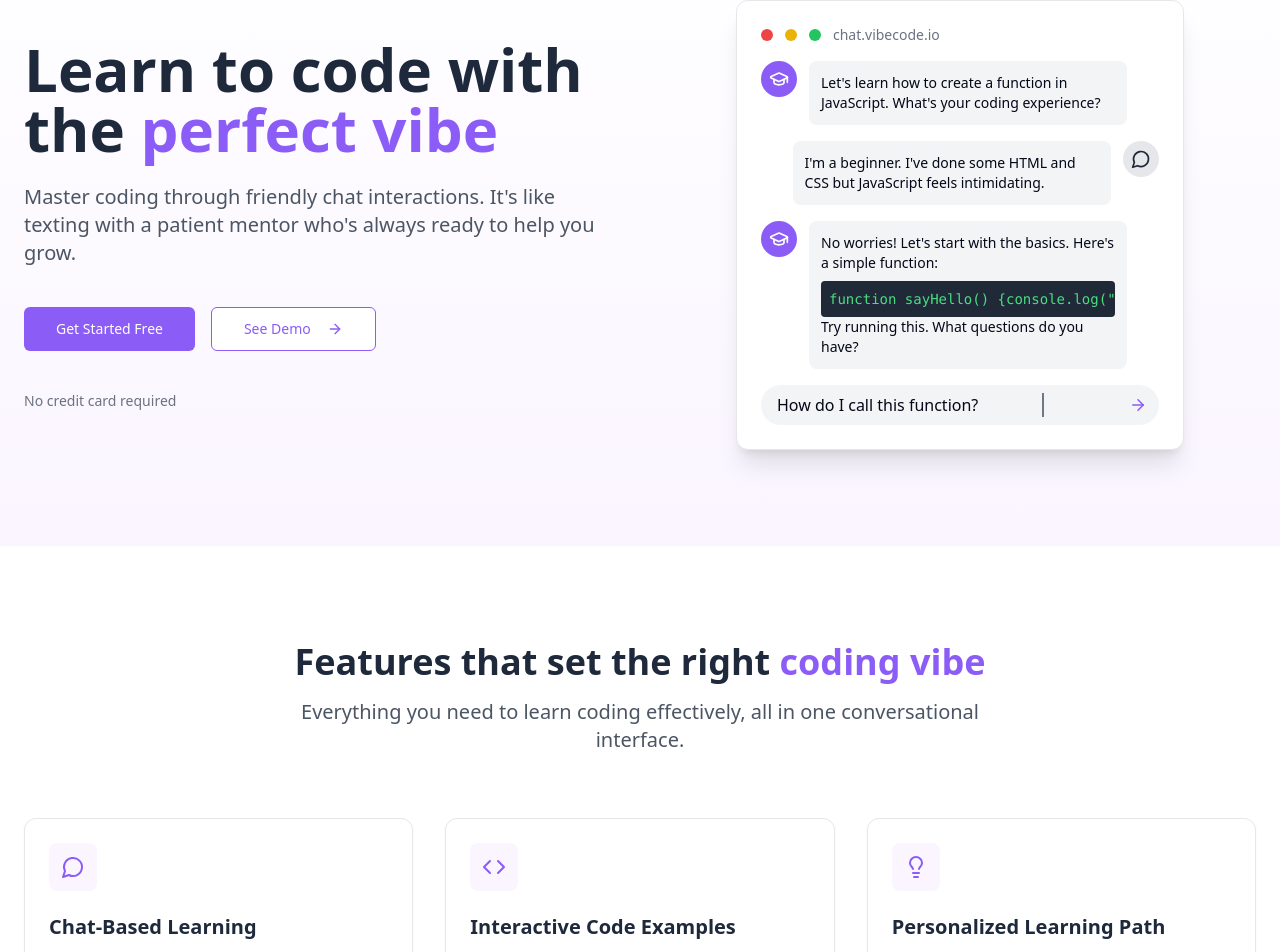
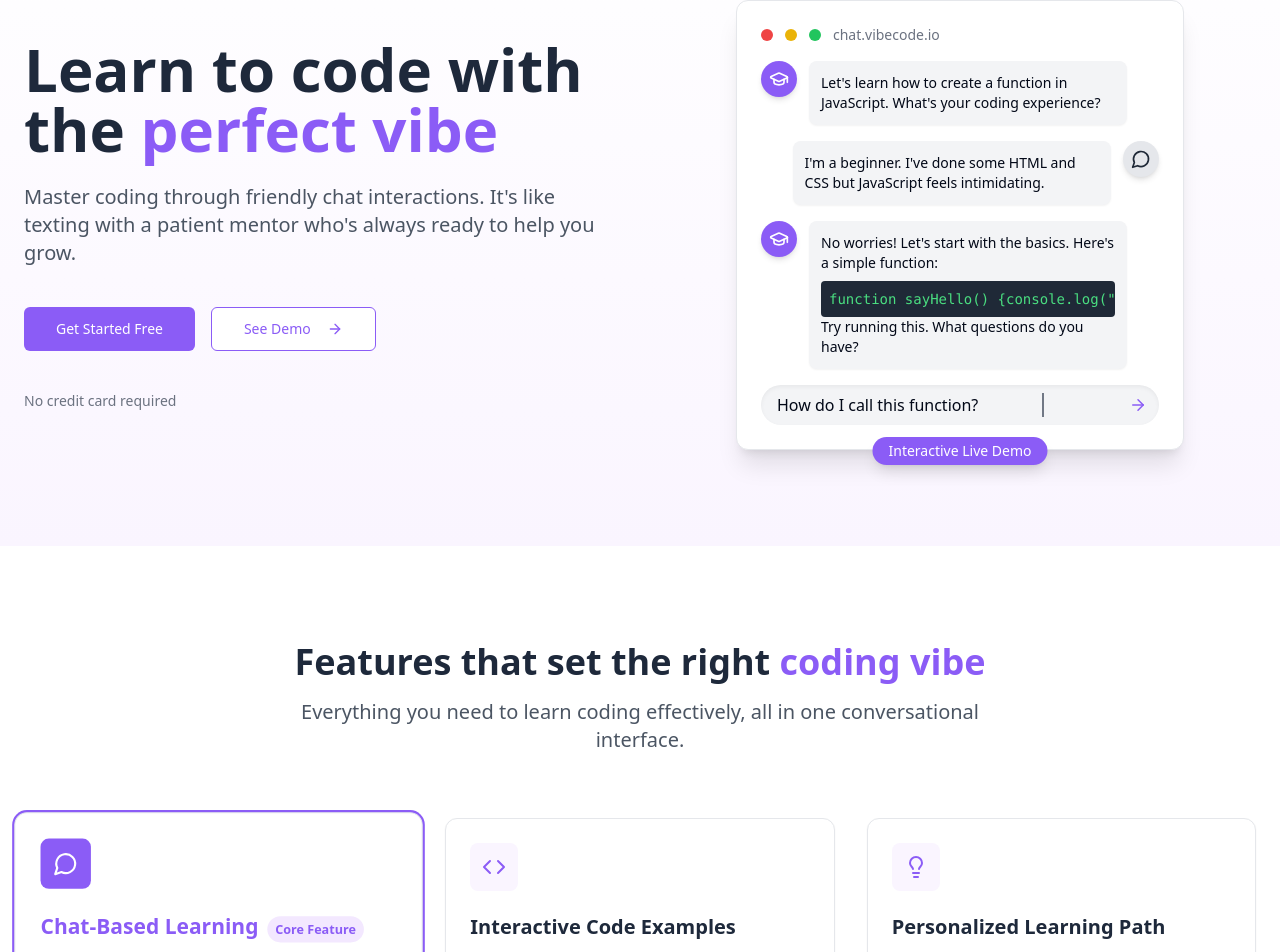
Before and after one commit to LucasAnrijs/vibe-code-chat, a React (Vite) app: page / in a window 1280 px wide. Shown: the part 128-1080 px from the top of the page. Built offline with nearby package versions, Linux system fonts and the light colour scheme.

Commit message:
Refactor: Improve chat component prominence

```diff
--- a/src/components/FeaturesSection.tsx
+++ b/src/components/FeaturesSection.tsx
@@ -51,12 +51,18 @@ const FeaturesSection = () => {
           {features.map((feature, index) => (
             <div
               key={index}
-              className="bg-white p-6 rounded-xl border border-gray-200 shadow-sm hover:shadow-md transition-shadow"
+              className={`bg-white p-6 rounded-xl border border-gray-200 shadow-sm hover:shadow-md transition-shadow ${index === 0 ? 'ring-2 ring-vibe-purple scale-105 shadow-md' : ''}`}
             >
-              <div className="bg-purple-50 p-3 rounded-lg inline-block mb-4">
-                {feature.icon}
+              <div className={`${index === 0 ? 'bg-vibe-purple p-3 rounded-lg inline-block mb-4' : 'bg-purple-50 p-3 rounded-lg inline-block mb-4'}`}>
+                {index === 0 ?
+                  <MessageCircle className="h-6 w-6 text-white" /> :
+                  feature.icon
+                }
               </div>
-              <h3 className="text-xl font-semibold text-vibe-dark mb-3">{feature.title}</h3>
+              <h3 className={`text-xl font-semibold ${index === 0 ? 'text-vibe-purple' : 'text-vibe-dark'} mb-3`}>
+                {feature.title}
+                {index === 0 && <span className="ml-2 text-xs bg-purple-100 text-vibe-purple px-2 py-1 rounded-full">Core Feature</span>}
+              </h3>
               <p className="text-gray-600">{feature.description}</p>
             </div>
           ))}
--- a/src/components/HeroSection.tsx
+++ b/src/components/HeroSection.tsx
@@ -26,38 +26,38 @@ const HeroSection = () => {
           </div>
 
           <div className="flex-1 relative">
-            <div className="bg-white rounded-xl shadow-xl border border-gray-200 p-6 max-w-md mx-auto">
+            <div className="bg-white rounded-xl shadow-xl border border-gray-200 p-6 max-w-md mx-auto lg:ml-auto transform hover:scale-105 transition-all duration-300 hover:shadow-2xl">
               <div className="flex items-center space-x-3 mb-4">
                 <div className="w-3 h-3 bg-red-500 rounded-full"></div>
                 <div className="w-3 h-3 bg-yellow-500 rounded-full"></div>
                 <div className="w-3 h-3 bg-green-500 rounded-full"></div>
-                <div className="ml-2 text-sm text-gray-500">chat.vibecode.io</div>
+                <div className="ml-2 text-sm font-medium text-gray-500">chat.vibecode.io</div>
               </div>
 
               <div className="space-y-4">
                 <div className="flex items-start gap-3">
-                  <div className="bg-vibe-purple text-white p-2 rounded-full">
+                  <div className="bg-vibe-purple text-white p-2 rounded-full shadow-md">
                     <GraduationCap size={20} />
                   </div>
-                  <div className="bg-gray-100 rounded-lg p-3 text-sm max-w-[80%]">
+                  <div className="bg-gray-100 rounded-lg p-3 text-sm max-w-[80%] shadow-sm">
                     Let&apos;s learn how to create a function in JavaScript. What&apos;s your coding experience?
                   </div>
                 </div>
 
                 <div className="flex items-start gap-3 justify-end">
-                  <div className="bg-gray-100 rounded-lg p-3 text-sm max-w-[80%]">
+                  <div className="bg-gray-100 rounded-lg p-3 text-sm max-w-[80%] shadow-sm">
                     I&apos;m a beginner. I&apos;ve done some HTML and CSS but JavaScript feels intimidating.
                   </div>
-                  <div className="bg-gray-200 text-gray-800 p-2 rounded-full">
+                  <div className="bg-gray-200 text-gray-800 p-2 rounded-full shadow-md">
                     <MessageCircle size={20} />
                   </div>
                 </div>
 
                 <div className="flex items-start gap-3">
-                  <div className="bg-vibe-purple text-white p-2 rounded-full">
+                  <div className="bg-vibe-purple text-white p-2 rounded-full shadow-md">
                     <GraduationCap size={20} />
                   </div>
-                  <div className="bg-gray-100 rounded-lg p-3 text-sm max-w-[80%]">
+                  <div className="bg-gray-100 rounded-lg p-3 text-sm max-w-[80%] shadow-sm">
                     No worries! Let&apos;s start with the basics. Here&apos;s a simple function:
                     <pre className="bg-gray-800 text-green-400 p-2 rounded mt-2 overflow-x-auto">
                       function sayHello() {'{'}
@@ -69,7 +69,7 @@ const HeroSection = () => {
                 </div>
 
                 <div className="relative">
-                  <div className="h-10 bg-gray-100 rounded-full flex items-center pl-4 pr-12">
+                  <div className="h-10 bg-gray-100 rounded-full flex items-center pl-4 pr-12 shadow-inner">
                     <div className="animate-typing overflow-hidden whitespace-nowrap border-r-2 border-gray-500 pr-1">
                       How do I call this function?
                     </div>
@@ -79,7 +79,14 @@ const HeroSection = () => {
                   </button>
                 </div>
               </div>
+
+              <div className="absolute -bottom-4 left-1/2 transform -translate-x-1/2 bg-vibe-purple text-white px-4 py-1 rounded-full text-sm font-medium shadow-lg">
+                Interactive Live Demo
+              </div>
             </div>
+
+            <div className="hidden lg:block absolute -z-10 right-5 -bottom-10 w-64 h-64 bg-purple-100 rounded-full blur-3xl opacity-70"></div>
+            <div className="hidden lg:block absolute -z-10 right-20 -top-10 w-64 h-64 bg-blue-100 rounded-full blur-3xl opacity-70"></div>
           </div>
         </div>
       </div>
```
